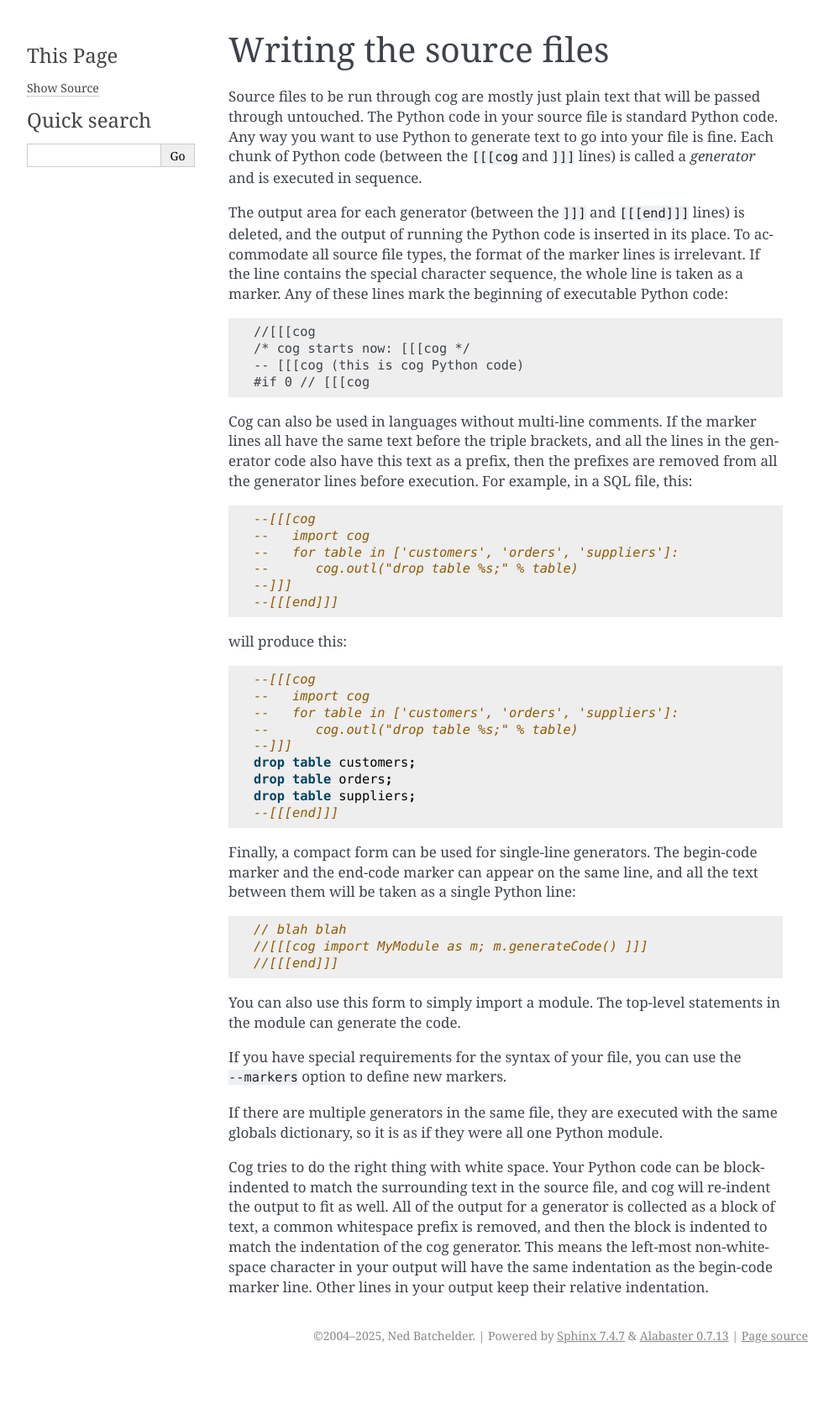
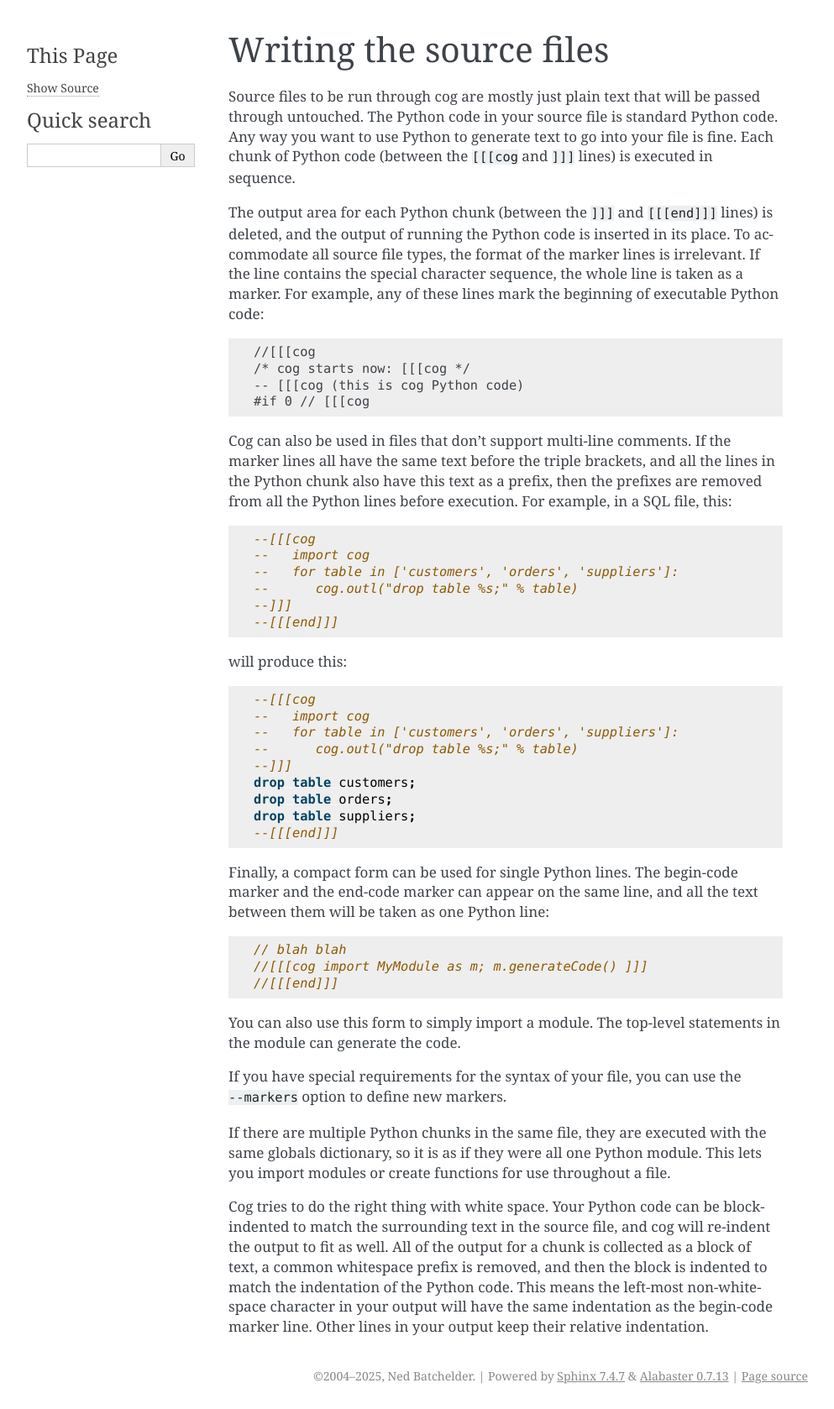
Before and after one commit to nedbat/cog, a Sphinx documentation site: the page built from docs/source.rst, in a window 1280 px wide. Shown: the whole page at 84% size, without its empty margins (148-1141 px from the left). Built offline with Sphinx 7.4.7, drawn with Linux system fonts in a browser that asks for light colours; before the commit the page ends 1630 px from its top, so only the background shows below that.

Commit message:
docs: don't use 'generator' to describe the Python code anymore

```diff
--- a/docs/source.rst
+++ b/docs/source.rst
@@ -5,14 +5,14 @@ Source files to be run through cog are mostly just plain text that will be
 passed through untouched.  The Python code in your source file is standard
 Python code.  Any way you want to use Python to generate text to go into your
 file is fine.  Each chunk of Python code (between the ``[[[cog`` and ``]]]``
-lines) is called a *generator* and is executed in sequence.
+lines) is executed in sequence.
 
-The output area for each generator (between the ``]]]`` and ``[[[end]]]``
+The output area for each Python chunk (between the ``]]]`` and ``[[[end]]]``
 lines) is deleted, and the output of running the Python code is inserted in its
 place.  To accommodate all source file types, the format of the marker lines is
 irrelevant.  If the line contains the special character sequence, the whole
-line is taken as a marker.  Any of these lines mark the beginning of executable
-Python code:
+line is taken as a marker.  For example, any of these lines mark the beginning
+of executable Python code:
 
 .. code-block:: text
 
@@ -21,10 +21,10 @@ Python code:
     -- [[[cog (this is cog Python code)
     #if 0 // [[[cog
 
-Cog can also be used in languages without multi-line comments.  If the marker
-lines all have the same text before the triple brackets, and all the lines in
-the generator code also have this text as a prefix, then the prefixes are
-removed from all the generator lines before execution.  For example, in a SQL
+Cog can also be used in files that don't support multi-line comments.  If the
+marker lines all have the same text before the triple brackets, and all the
+lines in the Python chunk also have this text as a prefix, then the prefixes
+are removed from all the Python lines before execution.  For example, in a SQL
 file, this:
 
 .. code-block:: sql
@@ -50,9 +50,9 @@ will produce this:
     drop table suppliers;
     --[[[end]]]
 
-Finally, a compact form can be used for single-line generators.  The begin-code
+Finally, a compact form can be used for single Python lines.  The begin-code
 marker and the end-code marker can appear on the same line, and all the text
-between them will be taken as a single Python line:
+between them will be taken as one Python line:
 
 .. code-block:: cpp
 
@@ -66,14 +66,15 @@ in the module can generate the code.
 If you have special requirements for the syntax of your file, you can use the
 ``--markers`` option to define new markers.
 
-If there are multiple generators in the same file, they are executed with the
-same globals dictionary, so it is as if they were all one Python module.
+If there are multiple Python chunks in the same file, they are executed with
+the same globals dictionary, so it is as if they were all one Python module.
+This lets you import modules or create functions for use throughout a file.
 
 Cog tries to do the right thing with white space.  Your Python code can be
 block-indented to match the surrounding text in the source file, and cog will
-re-indent the output to fit as well.  All of the output for a generator is
+re-indent the output to fit as well.  All of the output for a chunk is
 collected as a block of text, a common whitespace prefix is removed, and then
-the block is indented to match the indentation of the cog generator. This means
+the block is indented to match the indentation of the Python code. This means
 the left-most non-whitespace character in your output will have the same
 indentation as the begin-code marker line.  Other lines in your output keep
 their relative indentation.
```
Also changed, not shown: docs/design.rst (+4 -4 lines), docs/index.rst (+12 -12 lines), docs/module.rst (+5 -5 lines), docs/running.rst (+13 -13 lines), 1 other file.
